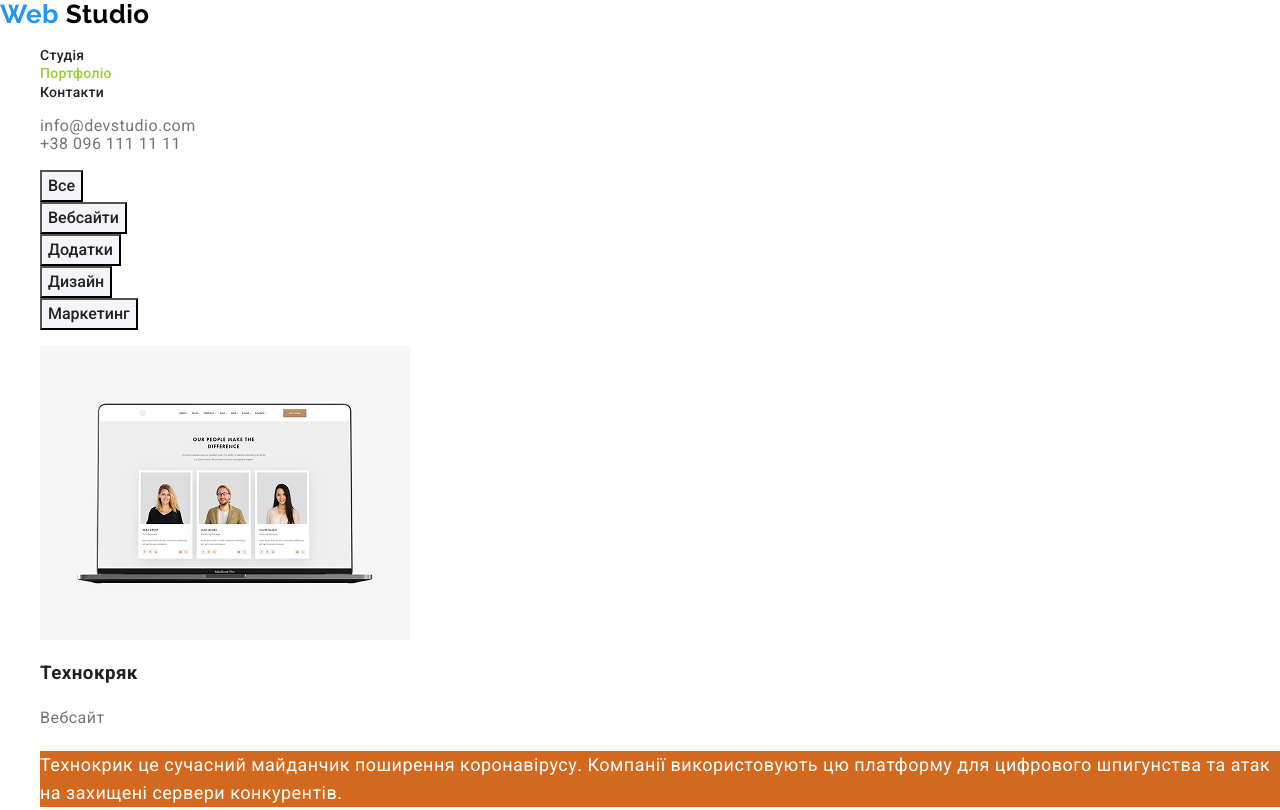
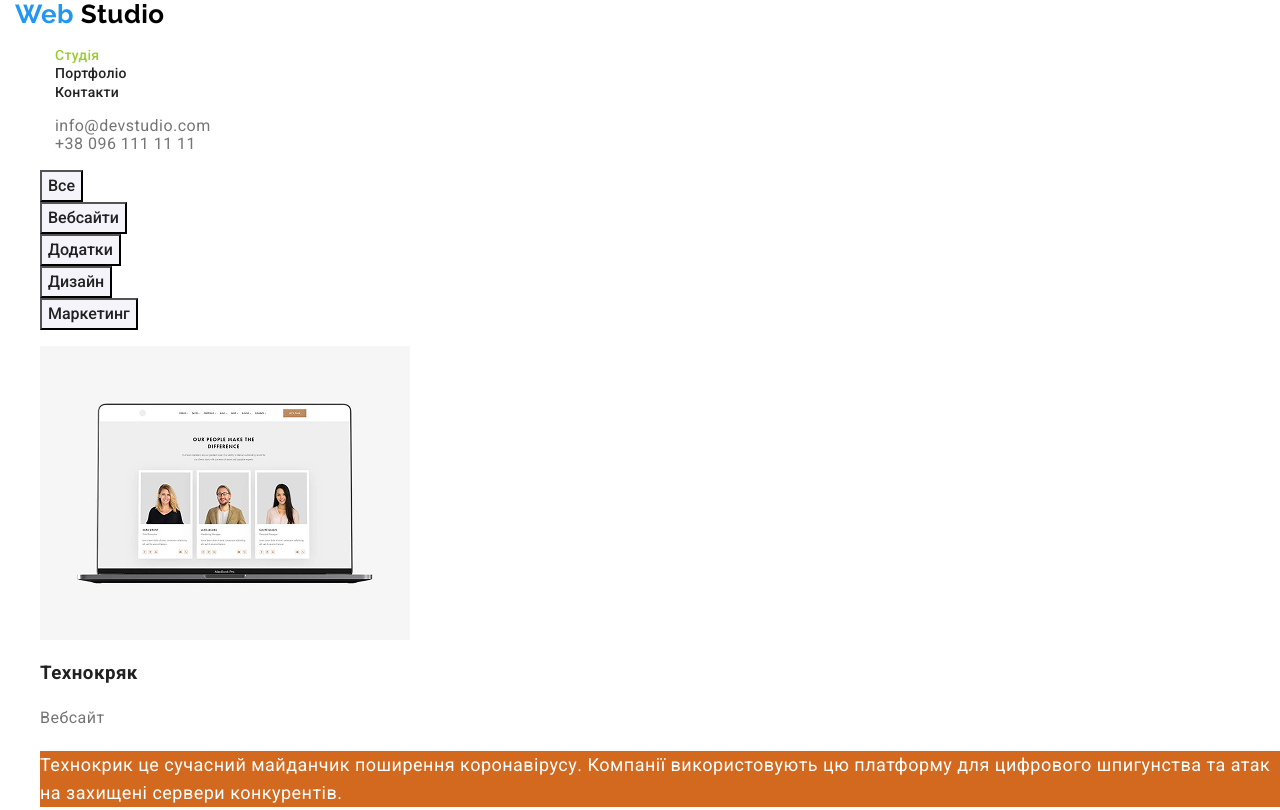
Before and after one commit to YuriiAndrukhiv/Web-Studio-2.0, a plain HTML site: page portfolio.html in a window 1280 px wide. Shown: the top 810 px of the page. Drawn offline with nearby package versions, Linux system fonts and the light colour scheme.

Commit message:
Created class 'container' in syles.css file. Added class 'container' for every section (also header and footer) in studio.html and portfolio.html files.

```diff
--- a/portfolio.html
+++ b/portfolio.html
@@ -19,15 +19,16 @@
   </head>
   <body>
     <!-- Header -->
-    <header class="page-header">
+    <header>
+      <div class="container">
         <a class="logo" href="">
           <span class="first-word-logo">Web</span
           ><span class="two-word-logo"> Studio </span></a
         >
         <nav>
           <ul class="site-nav list">
-          <li><a href="./studio.html" class="link">Студія</a></li>
-          <li><a href="./portfolio.html" class="link current">Портфоліо</a></li>
+            <li><a href="./studio.html" class="link current">Студія</a></li>
+            <li><a href="./portfolio.html" class="link">Портфоліо</a></li>
             <li><a href="" class="link">Контакти</a></li>
           </ul>
         </nav>
@@ -38,8 +39,11 @@
               >info@devstudio.com</a
             >
           </li>
-        <li><a href="tel:+380961111111" class="link">+38 096 111 11 11</a></li>
+          <li>
+            <a href="tel:+380961111111" class="link">+38 096 111 11 11</a>
+          </li>
         </ul>
+      </div>
     </header>
 
     <!-- Main -->
@@ -177,6 +181,7 @@
 
     <!-- Footer -->
     <footer>
+      <div class="container">
         <a class="logo" href="">
           <span class="first-word-logo">Web</span
           ><span class="two-word-logo"> Studio </span></a
@@ -192,7 +197,9 @@
               >info@devstudio.com</a
             >
           </li>
-        <li><a href="tel:+380961111111" class="link">+38 096 111 11 11</a></li>
+          <li>
+            <a href="tel:+380961111111" class="link">+38 096 111 11 11</a>
+          </li>
         </ul>
 
         <div>
@@ -220,6 +227,7 @@
             ><span class="icon"></span> Підписатись</a
           >
         </div>
+      </div>
     </footer>
   </body>
 </html>
```
Also changed, not shown: studio.html (+1 -1 lines). Lines whose indentation alone changed are shown as unchanged.
